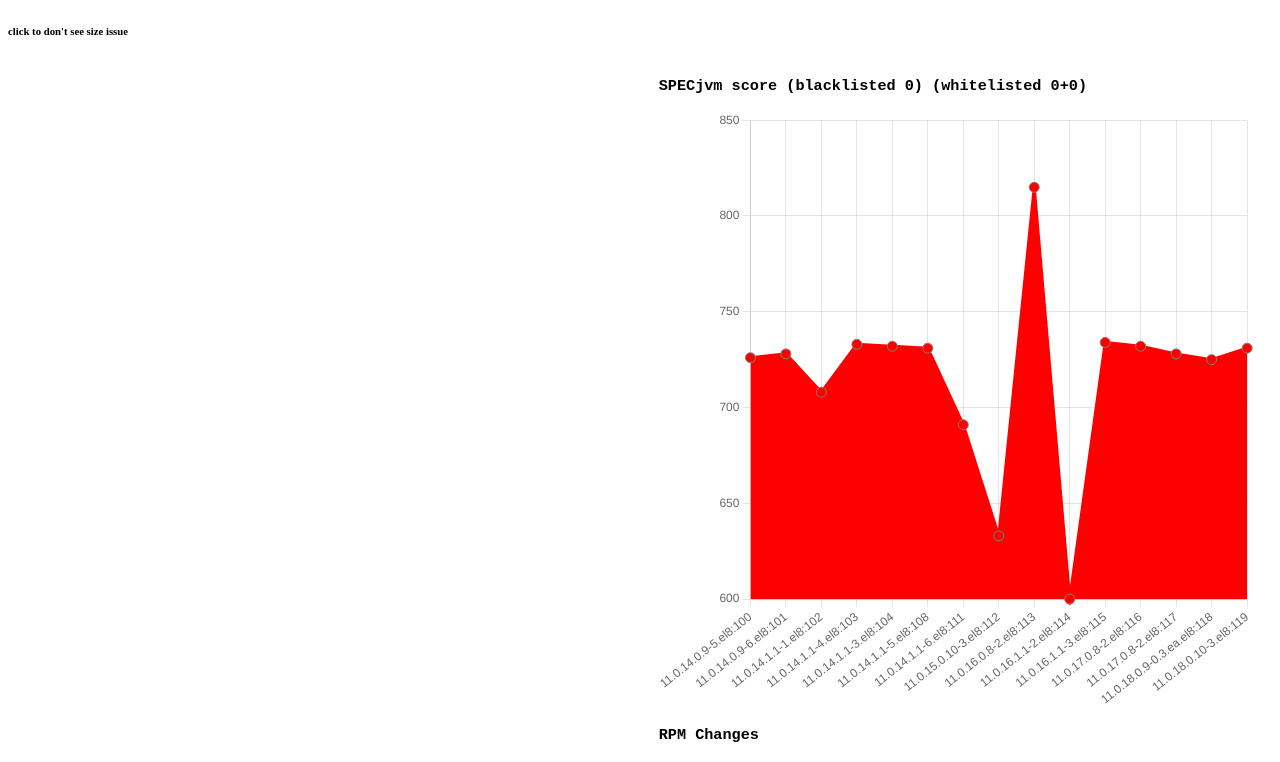
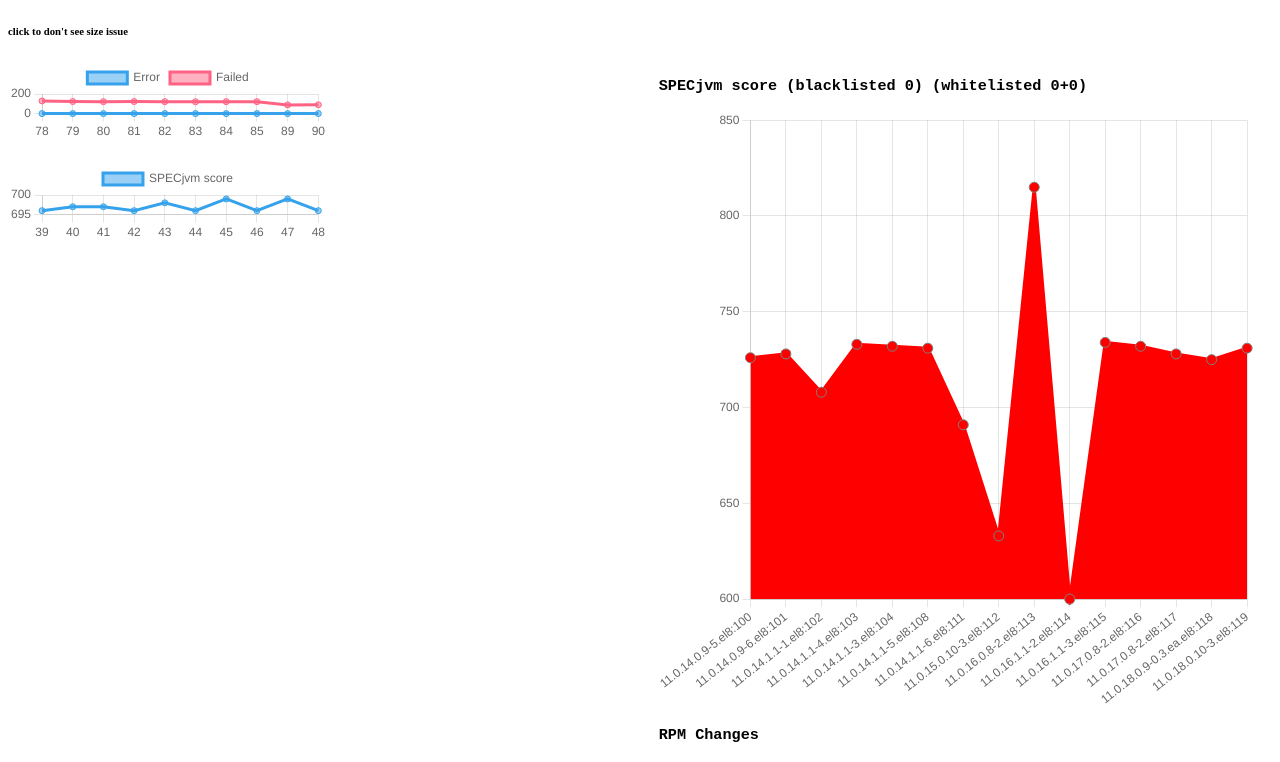
Before and after one commit to judovana/ChartJsMigration, a plain HTML site: page charts/impl/index4-umd.html in a window 1280 px wide. Shown: the top 762 px of the page. Drawn offline with Linux system fonts and the light colour scheme.

Commit message:
chartJs4 can now view the new charts

```diff
--- a/charts/impl/index4-umd.html
+++ b/charts/impl/index4-umd.html
@@ -503,7 +503,9 @@
                                         height="80"></canvas></div>
                         <script type="text/javascript">
                                 // <![CDATA[
-                                var data = {
+                                var dataJckView = {
+                                type: 'line',
+                                data:  {
                                         labels: [
 
                                                 "78",
@@ -563,13 +565,14 @@
                                                         ]
                                                 }
                                         ]
-                                };
+                                }
+                        }
                                 var options = {
                                         bezierCurve: false,
                                         multiTooltipTemplate: "<%= datasetLabel + \": \" + value %>"
                                 };
                                 var ctx = document.getElementById("jckChart-jtreg~full-jp8-ojdk8~u~upstream-win2012.x86_64-hotspot.release.sdk-win2012.x86_64.vagrant-x11.defaultgc.legacy.lnxagent.jfroff").getContext("2d");
-                                var jckErrorsChart = new Chart(ctx).Line(data, options);
+                                var jckErrorsChart = new Chart(ctx, dataJckView);
                                 document.getElementById("jckChartContainer-jtreg~full-jp8-ojdk8~u~upstream-win2012.x86_64-hotspot.release.sdk-win2012.x86_64.vagrant-x11.defaultgc.legacy.lnxagent.jfroff").onclick = function (evt) {
                                         window.open("/view/tasks/view/jdkVersions/view/-jp8/view/win/view/win2012/view/jtreg~full-jp8-win2012.x86_64/job/jtreg%7Efull-jp8-ojdk8%7Eu%7Eupstream-win2012.x86_64-hotspot.release.sdk-win2012.x86_64.vagrant-x11.defaultgc.legacy.lnxagent.jfroff/", "_blank");
                                 };
@@ -584,7 +587,9 @@
                                         height="80"></canvas></div>
                         <script type="text/javascript">
                                 // <![CDATA[
-                                var data = {
+                                var dataPerfView = {
+                                type: 'line',
+                                data: {
                                         labels: [
 
                                                 "39",
@@ -634,13 +639,14 @@
                                                 ]
                                         }
                                         ]
-                                };
+                                }
+                        }
                                 var options = {
                                         bezierCurve: false,
                                         multiTooltipTemplate: "<%= datasetLabel + \": \" + value %>"
                                 };
                                 var ctx = document.getElementById("d1cce494-39bb-481d-becc-6a030fbf1e1a-Chart").getContext("2d");
-                                var chart = new Chart(ctx).Line(data, options);
+                                var chart = new Chart(ctx, dataPerfView);
                                 document.getElementById("d1cce494-39bb-481d-becc-6a030fbf1e1a-ChartContainer").onclick = function (evt) {
                                         window.open("/view/tasks/view/jdkVersions/view/-jp8/view/win/view/jmh-jp8-win2022/job/jmh-jp8-ojdk8%7Eaarch64%7Eshenandoah%7Eupstream-win2012.x86_64-hotspot.release.sdk-win2022.x86_64.vagrant-x11.defaultgc.legacy.lnxagent.jfroff/", "_blank");
                                 };
```
